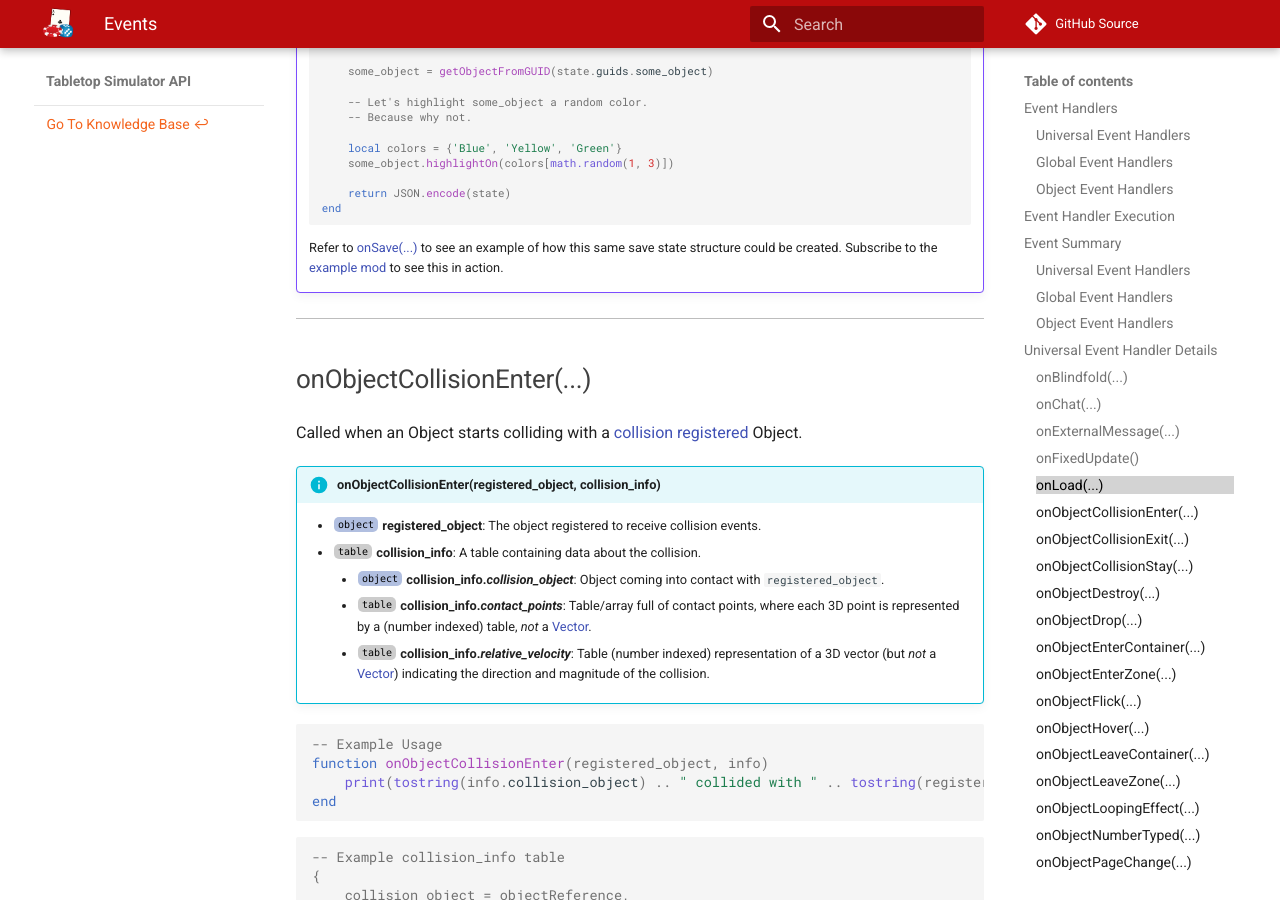
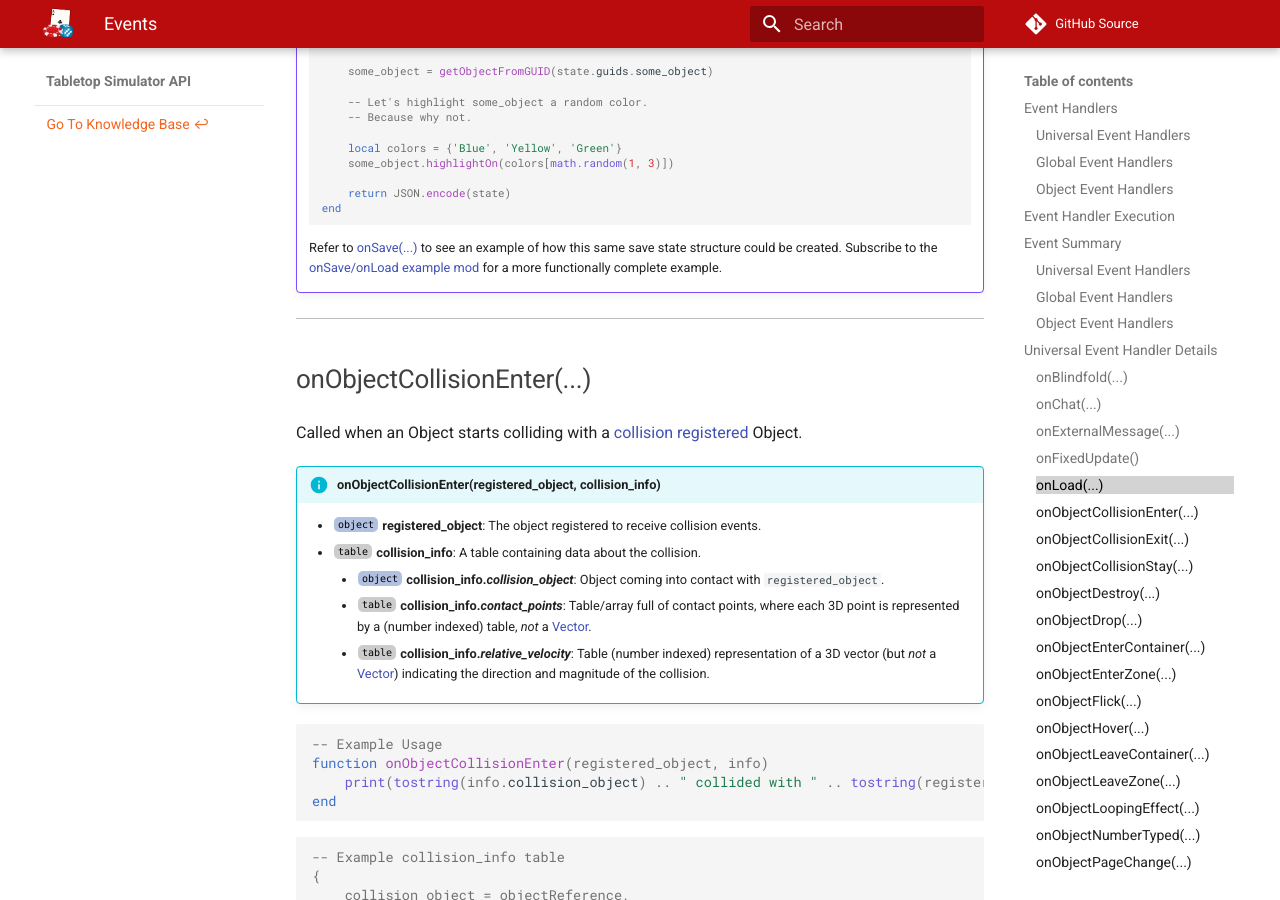
Before and after one commit to Berserk-Games/Tabletop-Simulator-API, an MkDocs documentation site: the page built from docs/events.md, in a window 1280 px wide and 900 px high, scrolled down 8987 px. Built offline with MkDocs 1.6.1 and Material for MkDocs 9.7.7, drawn with Linux system fonts in a browser that asks for light colours; comment, search, counter and statistics services are not loaded; some of the changed text lies outside the part shown.

Commit message:
onSave/onLoad example mod no longer matches doc examples.

````diff
--- a/docs/events.md
+++ b/docs/events.md
@@ -289,7 +289,9 @@ other reason e.g. if the script-owner Object was pulled out of a container mid-g
 	end
 	```
 	Refer to [onSave(...)](#onsave) to see an example of how this same save state structure could be created. Subscribe
-	to the [example mod](https://steamcommunity.com/sharedfiles/filedetails/?id=2430471959) to see this in action.
+	to the [onSave/onLoad example mod](https://steamcommunity.com/sharedfiles/filedetails/?id=2430471959) for a more
+	functionally complete example.
+
 ---
 
 ###onObjectCollisionEnter(...)
@@ -998,7 +1000,8 @@ be saved mid-game e.g. when the script-owner Object enters a container.
 	end
 	```
 	Refer to [onLoad(...)](#onload) to see an example of this same save state structure being loaded. Subscribe to the
-	[example mod](https://steamcommunity.com/sharedfiles/filedetails/?id=2430471959) to see this in action.
+	[onSave/onLoad example mod](https://steamcommunity.com/sharedfiles/filedetails/?id=2430471959) for a more
+	functionally complete example.
 
 ---
 
````
